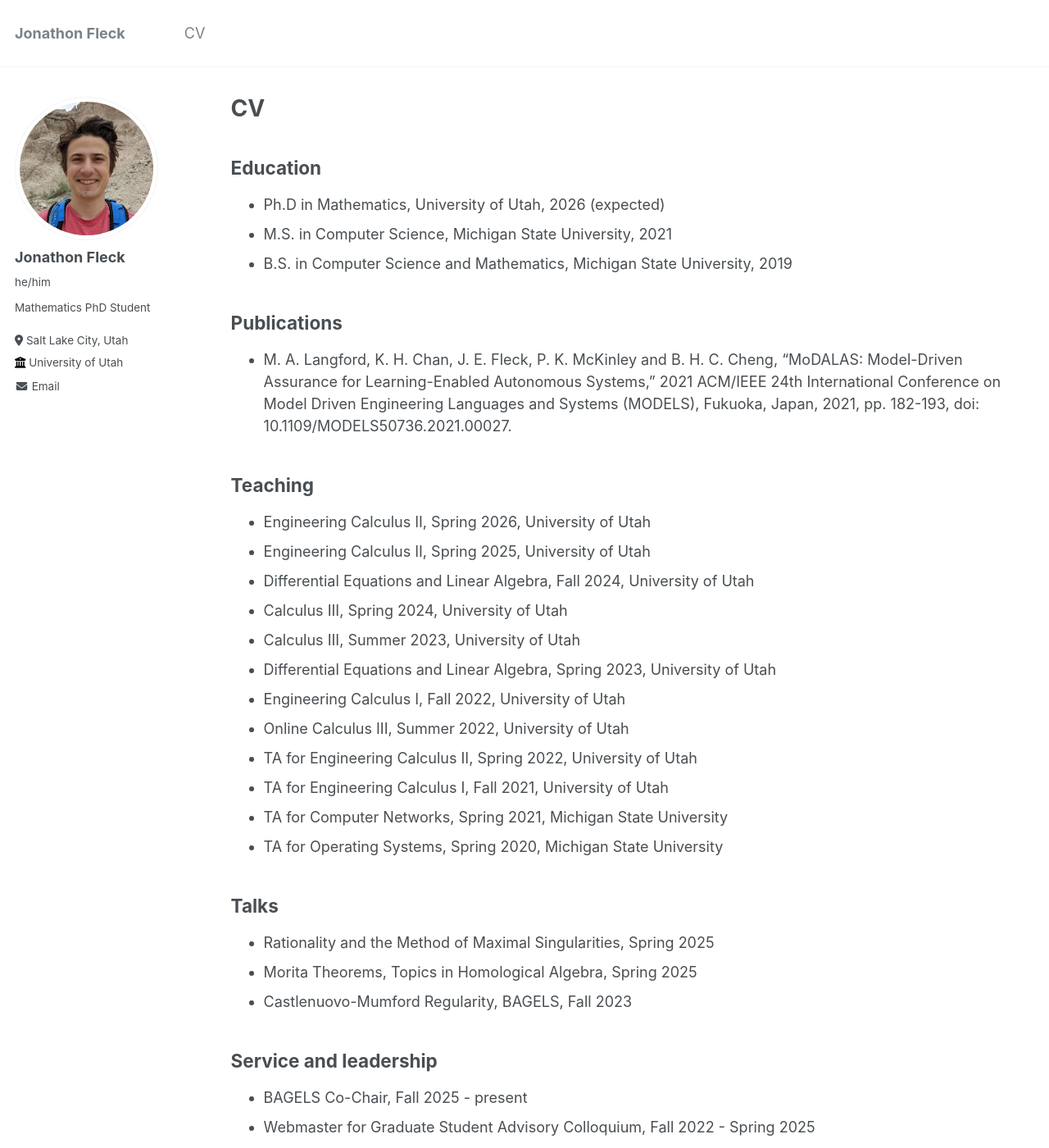
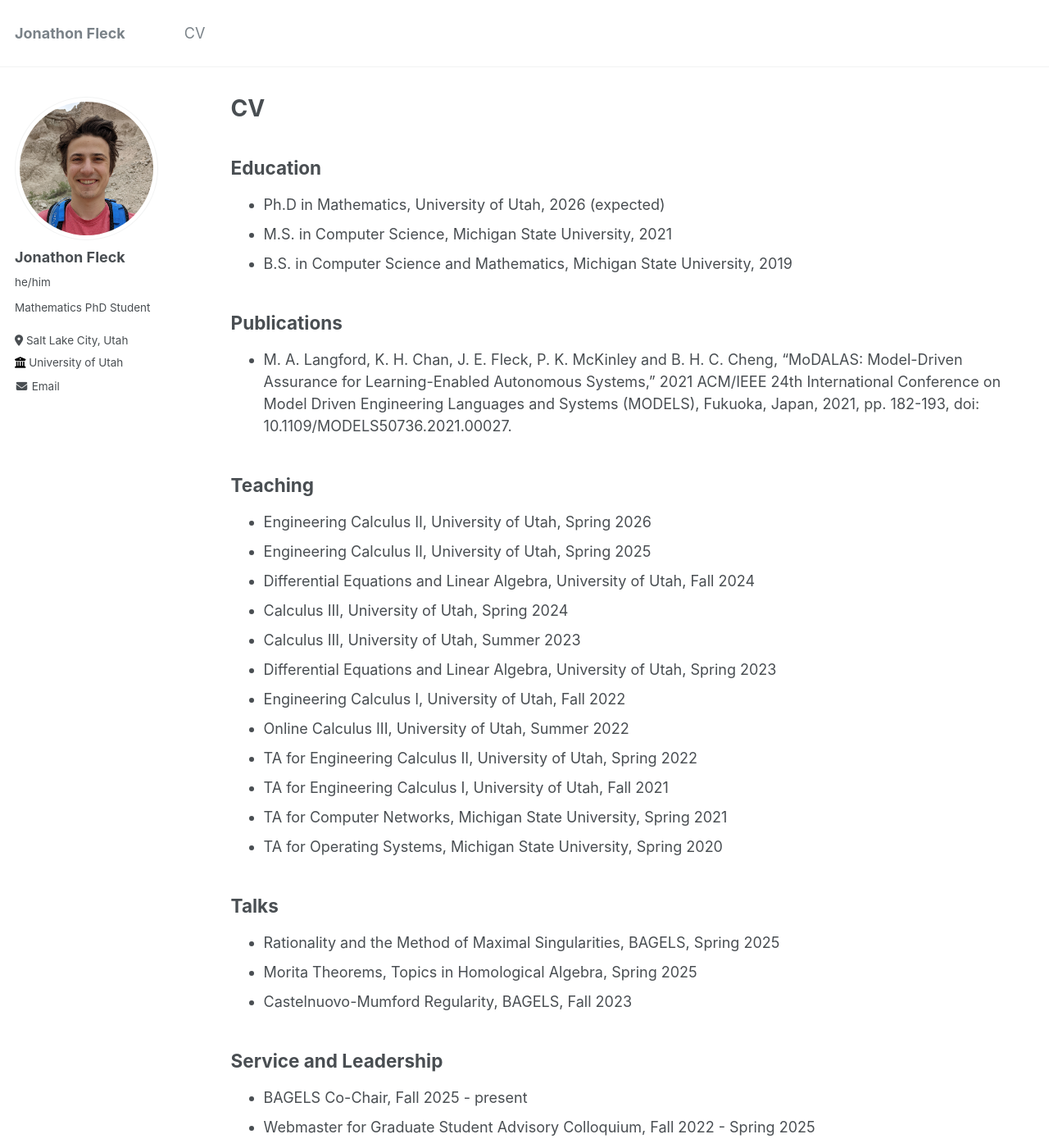
Before and after one commit to jonathon-fleck/jonathon-fleck.github.io, a Jekyll site: the page built from _pages/cv.md, in a window 1280 px wide and 1400 px high. Shown: the whole window at 82% size. Built offline with Jekyll 4.4.1, drawn with Linux system fonts in a browser that asks for light colours.

Commit message:
fixed minor errors, standardized location-date format

```diff
--- a/_pages/cv.md
+++ b/_pages/cv.md
@@ -18,25 +18,25 @@ redirect_from:
 * M. A. Langford, K. H. Chan, J. E. Fleck, P. K. McKinley and B. H. C. Cheng, "MoDALAS: Model-Driven Assurance for Learning-Enabled Autonomous Systems," 2021 ACM/IEEE 24th International Conference on Model Driven Engineering Languages and Systems (MODELS), Fukuoka, Japan, 2021, pp. 182-193, doi: 10.1109/MODELS50736.2021.00027.
 
 ## Teaching
-* Engineering Calculus II, Spring 2026, University of Utah
-* Engineering Calculus II, Spring 2025, University of Utah
-* Differential Equations and Linear Algebra, Fall 2024, University of Utah
-* Calculus III, Spring 2024, University of Utah
-* Calculus III, Summer 2023, University of Utah
-* Differential Equations and Linear Algebra, Spring 2023, University of Utah
-* Engineering Calculus I, Fall 2022, University of Utah
-* Online Calculus III, Summer 2022, University of Utah
-* TA for Engineering Calculus II, Spring 2022, University of Utah
-* TA for Engineering Calculus I, Fall 2021, University of Utah
-* TA for Computer Networks, Spring 2021, Michigan State University
-* TA for Operating Systems, Spring 2020, Michigan State University
+* Engineering Calculus II, University of Utah, Spring 2026
+* Engineering Calculus II, University of Utah, Spring 2025
+* Differential Equations and Linear Algebra, University of Utah, Fall 2024
+* Calculus III, University of Utah, Spring 2024
+* Calculus III, University of Utah, Summer 2023
+* Differential Equations and Linear Algebra, University of Utah, Spring 2023
+* Engineering Calculus I, University of Utah, Fall 2022
+* Online Calculus III, University of Utah, Summer 2022
+* TA for Engineering Calculus II, University of Utah, Spring 2022
+* TA for Engineering Calculus I, University of Utah, Fall 2021
+* TA for Computer Networks, Michigan State University, Spring 2021
+* TA for Operating Systems, Michigan State University, Spring 2020
 
 ## Talks
-* Rationality and the Method of Maximal Singularities, Spring 2025
+* Rationality and the Method of Maximal Singularities, BAGELS, Spring 2025
 * Morita Theorems, Topics in Homological Algebra, Spring 2025
-* Castlenuovo-Mumford Regularity, BAGELS, Fall 2023
+* Castelnuovo-Mumford Regularity, BAGELS, Fall 2023
 
-## Service and leadership
+## Service and Leadership
 * BAGELS Co-Chair, Fall 2025 - present
 * Webmaster for Graduate Student Advisory Colloquium, Fall 2022 - Spring 2025
 
```
